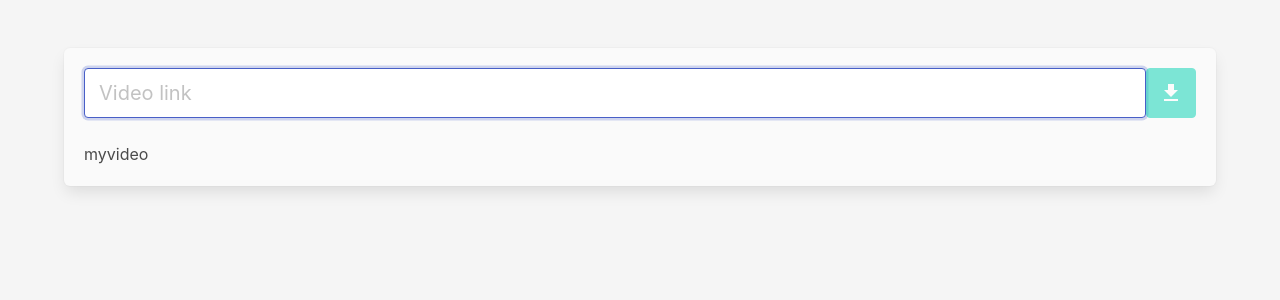
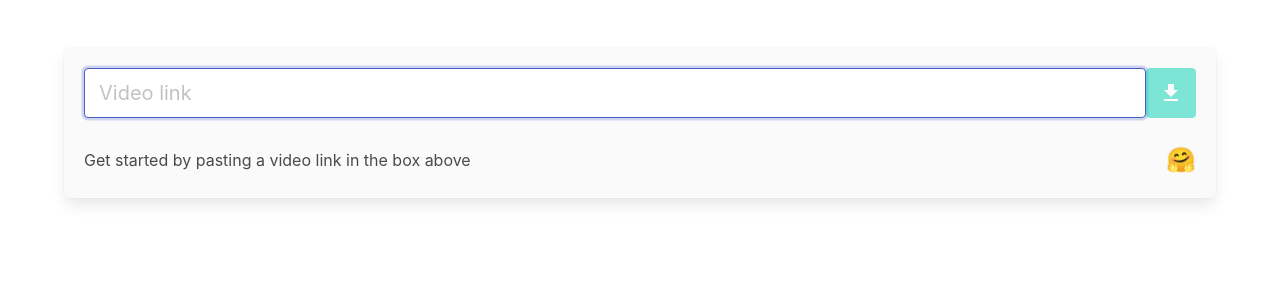
Before and after one commit to muhummadPatel/vLoader, a React app: page / in a window 1280 px wide. Shown: the top 300 px of the page. Built offline with nearby package versions, Linux system fonts and the light colour scheme.

Commit message:
Add new ListItem component + load thumbnail
This commit pulls out a new ListItem component from the List component.
The ListItem is also able to load and display a thumbnail. It still
looks bad, but we'll fix the formatting/layout in the next few commits.

```diff
--- a/app/src/components/AddVideo.jsx
+++ b/app/src/components/AddVideo.jsx
@@ -34,8 +34,7 @@ class AddVideo extends React.Component {
     if (videoInput) {
       const { onAddVideo } = this.props;
       const video = {
-        key: videoInput,
-        title: videoInput,
+        url: videoInput,
       };
       onAddVideo(video);
     }
--- a/app/src/components/App.jsx
+++ b/app/src/components/App.jsx
@@ -7,12 +7,7 @@ class App extends React.Component {
     super(props);
 
     this.state = {
-      videos: [
-        {
-          key: "myvideo.url",
-          title: "myvideo",
-        },
-      ],
+      videos: [],
     };
 
     this.onAddVideo = this.onAddVideo.bind(this);
--- a/app/src/components/VideoList.jsx
+++ b/app/src/components/VideoList.jsx
@@ -1,23 +1,41 @@
 import React from "react";
 import PropTypes from "prop-types";
+import VideoListItem from "Components/VideoListItem";
 
 function VideoList(props) {
   const { videos } = props;
 
-  const videoItems = videos.map((video) => (
-    <div className="list-item" key={video.key}>
-      {video.title}
-    </div>
-  ));
+  let contents;
+  if (videos && videos.length > 0) {
+    contents = videos.map((video) => (
+      <div className="list-item" key={video.url}>
+        <VideoListItem video={video} />
+      </div>
+    ));
+  } else {
+    contents = (
+      <div className="list-item">
+        <div className="level">
+          <p className="is-size-56 has-text-centered">
+            Get started by pasting a video link in the box above
+          </p>
+          <p className="is-size-4 has-text-centered">
+            <span role="img" aria-label="hug">
+              🤗
+            </span>
+          </p>
+        </div>
+      </div>
+    );
+  }
 
-  return <div className="list">{videoItems}</div>;
+  return <div className="list">{contents}</div>;
 }
 
 VideoList.propTypes = {
   videos: PropTypes.arrayOf(
     PropTypes.shape({
-      key: PropTypes.string.isRequired,
-      title: PropTypes.string.isRequired,
+      url: PropTypes.string.isRequired,
     })
   ).isRequired,
 };
--- /dev/null
+++ b/app/src/components/VideoListItem.jsx
@@ -0,0 +1,55 @@
+import React from "react";
+import PropTypes from "prop-types";
+
+class VideoListItem extends React.Component {
+  constructor(props) {
+    super(props);
+
+    this.state = {
+      loaded: false,
+      thumbnail: null,
+    };
+  }
+
+  componentDidMount() {
+    const { video } = this.props;
+
+    window.api.videoUtils.getThumbnail(video.url, (file) => {
+      console.log(file);
+      this.setState((state) => {
+        return {
+          ...state,
+          ...{
+            loaded: true,
+            thumbnail: file,
+          },
+        };
+      });
+    });
+  }
+
+  render() {
+    const { loaded, thumbnail } = this.state;
+    const { video } = this.props;
+
+    let listItemContents;
+    if (loaded) {
+      listItemContents = (
+        <figure className="image is-128x128">
+          <img src={thumbnail} alt="video-thumbnail" />
+        </figure>
+      );
+    } else {
+      listItemContents = video.url;
+    }
+    return <>{listItemContents}</>;
+  }
+}
+
+VideoListItem.propTypes = {
+  video: PropTypes.shape({
+    url: PropTypes.string.isRequired,
+  }).isRequired,
+};
+
+export default VideoListItem;
--- a/app/src/index.html
+++ b/app/src/index.html
@@ -5,6 +5,6 @@
   </head>
 
   <body>
-    <section id="target" class="section has-background-light"></section>
+    <section id="target" class="section"></section>
   </body>
 </html>
```
